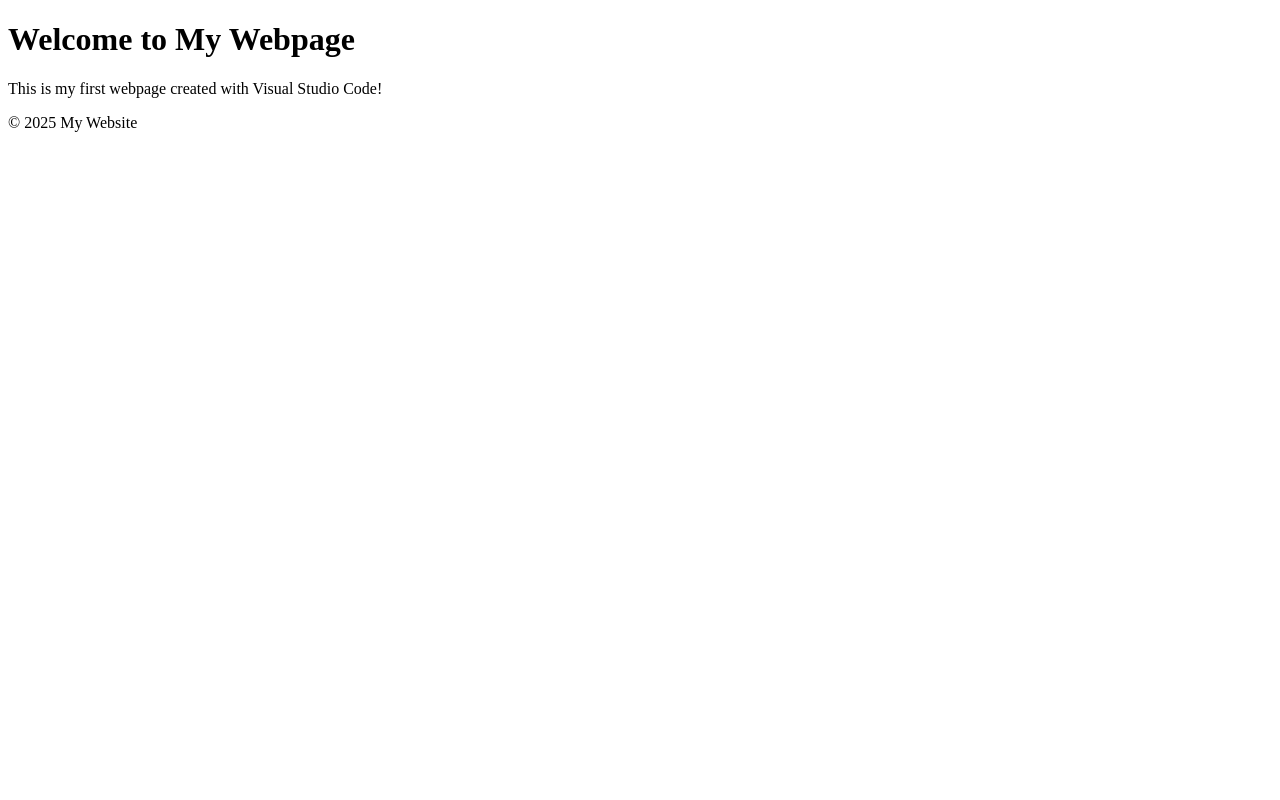
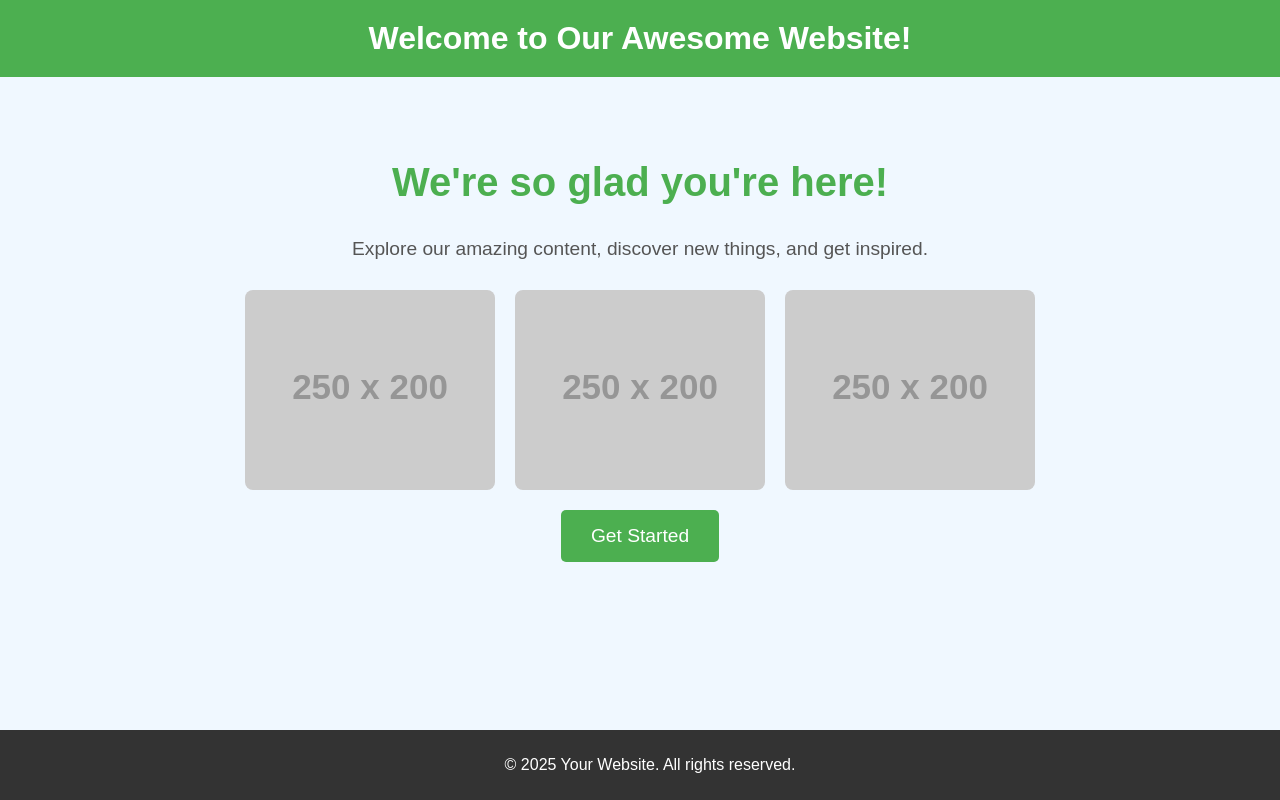
Before and after one commit to aviCapgemini215/DemoApplication, a plain HTML site: page index.html in a window 1280 px wide. Drawn offline with Linux system fonts and the light colour scheme; placeholder pictures from the web are drawn by us.

Commit message:
Update index.html

```diff
--- a/index.html
+++ b/index.html
@@ -3,18 +3,115 @@
 <head>
     <meta charset="UTF-8">
     <meta name="viewport" content="width=device-width, initial-scale=1.0">
-    <title>My First Webpage</title>
-    <link rel="stylesheet" href="style.css">
+    <title>Welcome Page</title>
+    <style>
+        body {
+            font-family: Arial, sans-serif;
+            background-color: #f0f8ff;
+            color: #333;
+            margin: 0;
+            padding: 0;
+        }
+
+        /* Header Style */
+        header {
+            background-color: #4CAF50;
+            color: white;
+            padding: 20px;
+            text-align: center;
+        }
+
+        header h1 {
+            margin: 0;
+        }
+
+        /* Main content area */
+        .content {
+            text-align: center;
+            padding: 50px 20px;
+        }
+
+        .content h2 {
+            font-size: 2.5em;
+            color: #4CAF50;
+        }
+
+        .content p {
+            font-size: 1.2em;
+            color: #555;
+        }
+
+        .image-gallery {
+            display: flex;
+            justify-content: center;
+            gap: 20px;
+            margin-top: 30px;
+        }
+
+        .image-gallery img {
+            width: 250px;
+            height: 200px;
+            object-fit: cover;
+            border-radius: 8px;
+        }
+
+        /* Button Style */
+        .button {
+            background-color: #4CAF50;
+            color: white;
+            padding: 15px 30px;
+            text-align: center;
+            font-size: 1.2em;
+            cursor: pointer;
+            border: none;
+            border-radius: 5px;
+            transition: background-color 0.3s;
+            margin-top: 20px;
+        }
+
+        .button:hover {
+            background-color: #45a049;
+        }
+
+        /* Footer Style */
+        footer {
+            background-color: #333;
+            color: white;
+            text-align: center;
+            padding: 10px;
+            position: fixed;
+            width: 100%;
+            bottom: 0;
+        }
+    </style>
 </head>
 <body>
+
+    <!-- Header Section -->
     <header>
-        <h1>Welcome to My Webpage</h1>
+        <h1>Welcome to Our Awesome Website!</h1>
     </header>
-    <section>
-        <p>This is my first webpage created with Visual Studio Code!</p>
-    </section>
+
+    <!-- Main Content Section -->
+    <div class="content">
+        <h2>We're so glad you're here!</h2>
+        <p>Explore our amazing content, discover new things, and get inspired.</p>
+
+        <!-- Image Gallery Section -->
+        <div class="image-gallery">
+            <img src="https://via.placeholder.com/250x200?text=Image+1" alt="Image 1">
+            <img src="https://via.placeholder.com/250x200?text=Image+2" alt="Image 2">
+            <img src="https://via.placeholder.com/250x200?text=Image+3" alt="Image 3">
+        </div>
+
+        <!-- Button Section -->
+        <button class="button" onclick="window.location.href='https://www.example.com'">Get Started</button>
+    </div>
+
+    <!-- Footer Section -->
     <footer>
-        <p>&copy; 2025 My Website</p>
+        <p>&copy; 2025 Your Website. All rights reserved.</p>
     </footer>
+
 </body>
 </html>
```
